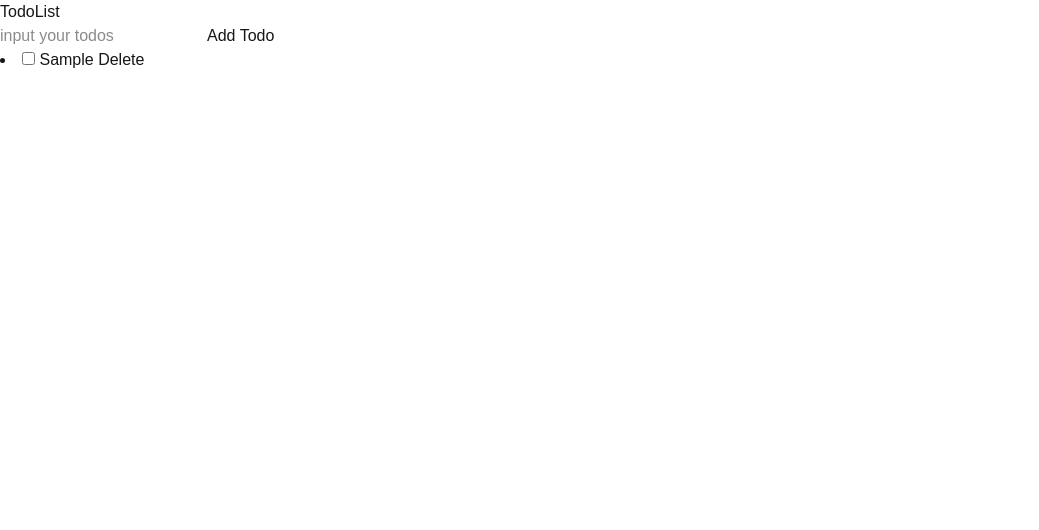
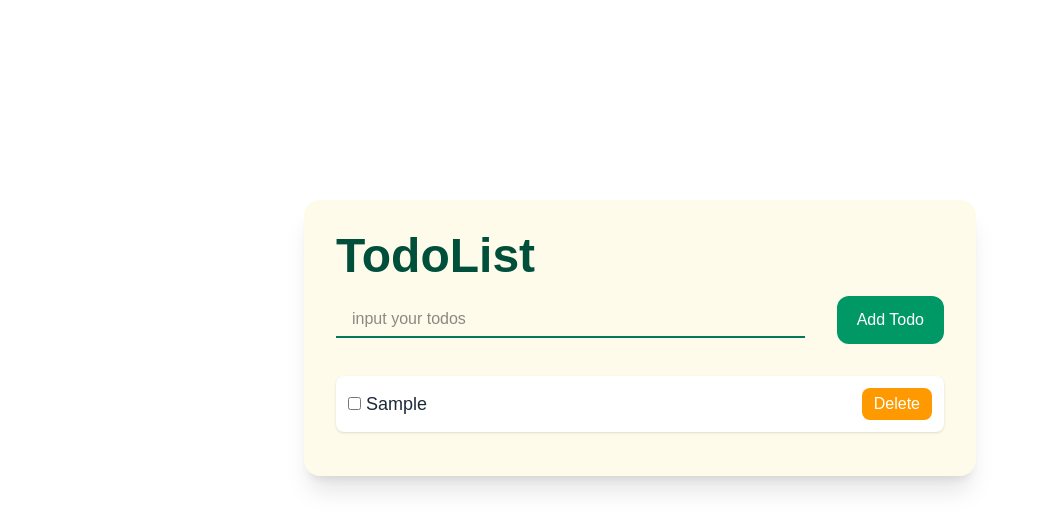
Before and after one commit to Square114514/react-todolist, a Next.js app: page / in a window 1280 px wide. Both pictures are taken after typing "Sample" into the empty fields and a click on the button "Add Todo". Shown: the top 530 px of the page, without its empty margins (0-1039 px from the left). Built offline with nearby package versions, Linux system fonts and the light colour scheme.

Commit message:
feat:id使用uuid，添加基础样式，数据修改方法使用函数式更新，function改为const，按下enter也能add

```diff
--- a/package.json
+++ b/package.json
@@ -11,7 +11,8 @@
   "dependencies": {
     "next": "16.2.4",
     "react": "19.2.4",
-    "react-dom": "19.2.4"
+    "react-dom": "19.2.4",
+    "uuid": "^14.0.0"
   },
   "devDependencies": {
     "@tailwindcss/postcss": "^4",
--- a/src/app/components/AddTodo.tsx
+++ b/src/app/components/AddTodo.tsx
@@ -9,28 +9,35 @@ interface AddProps {
 export default function AddTodo({ onAdd }: AddProps) {
   const [inputValue, setInputValue] = useState("");
 
-  function handleSubmit() {
+  const handleSubmit = () => {
     const text = inputValue.trim();
 
     if (!text) return;
 
     onAdd(text);
     setInputValue("");
-  }
-
-  // function handleChange(e: ChangeEvent<HTMLInputElement>) {
-  //   setInputValue(e.target.value);
-  // }
+  };
 
   return (
-    <div>
+    <div className="flex items-center mb-8 gap-8">
       <input
+        className="flex-1 px-4 py-3 border-b-2 min-w-80 h-9 border-emerald-700 focus:outline-none focus:border-emerald-500 focus:shadow-xl transition"
         type="text"
         value={inputValue}
         onChange={(e) => setInputValue(e.target.value)}
+        onKeyDown={(e) => {
+          if (e.key === "Enter") {
+            handleSubmit();
+          } // 增加按下 Enter 也可 add
+        }}
         placeholder="input your todos"
       />
-      <button onClick={handleSubmit}>Add Todo</button>
+      <button
+        className="bg-emerald-600 text-white px-5 py-3 rounded-xl hover:bg-emerald-700 transition"
+        onClick={handleSubmit}
+      >
+        Add Todo
+      </button>
     </div>
   );
 }
--- a/src/app/components/List.tsx
+++ b/src/app/components/List.tsx
@@ -3,13 +3,16 @@ import TodoItem from "./TodoItem";
 
 interface ListProps {
   todos: Todo[];
-  onDelete: (id: number) => void;
-  onToggle: (id: number) => void;
+  onDelete: (id: string) => void;
+  onToggle: (id: string) => void;
 }
 
 export default function List({ todos, onDelete, onToggle }: ListProps) {
+  if (todos.length === 0) {
+    return <p className="text-center text-gray-400 mt-6">No todos~</p>;
+  }
   return (
-    <>
+    <ul>
       {todos.map((todo) => (
         <TodoItem
           key={todo.id}
@@ -18,6 +21,6 @@ export default function List({ todos, onDelete, onToggle }: ListProps) {
           onToggle={onToggle}
         />
       ))}
-    </>
+    </ul>
   );
 }
--- a/src/app/components/TodoItem.tsx
+++ b/src/app/components/TodoItem.tsx
@@ -2,20 +2,36 @@ import Todo from "../types/Todo";
 
 interface ItemProps {
   todo: Todo;
-  onDelete: (id: number) => void;
-  onToggle: (id: number) => void;
+  onDelete: (id: string) => void;
+  onToggle: (id: string) => void;
 }
 
 export default function TodoItem({ todo, onDelete, onToggle }: ItemProps) {
   return (
-    <li>
-      <input
-        type="checkbox"
-        checked={todo.completed}
-        onChange={() => onToggle(todo.id)}
-      />
-      <span> {todo.text} </span>
-      <button onClick={() => onDelete(todo.id)}>Delete</button>
+    <li className="flex mb-3 items-center justify-between bg-white rounded-lg shadow-sm p-3">
+      <div>
+        <input
+          type="checkbox"
+          checked={todo.completed}
+          onChange={() => onToggle(todo.id)}
+        />
+        <span
+          className={`text-lg ${
+            todo.completed
+              ? "line-through text-gray-400"
+              : "text-gray-800 font-medium"
+          }`}
+        >
+          {" "}
+          {todo.text}{" "}
+        </span>
+      </div>
+      <button
+        className="bg-amber-500 text-white rounded-lg px-3 py-1 hover:bg-amber-600 transition"
+        onClick={() => onDelete(todo.id)}
+      >
+        Delete
+      </button>
     </li>
   );
 }
--- a/src/app/components/TodoList.tsx
+++ b/src/app/components/TodoList.tsx
@@ -3,43 +3,37 @@ import { useState } from "react";
 import AddTodo from "./AddTodo";
 import Todo from "../types/Todo";
 import List from "./List";
-
-let nextId: number = 1;
+import { v4 as uuidv4 } from "uuid";
 
 export default function TodoList() {
   const [todos, setTodos] = useState<Todo[]>([]);
 
-  function addTodo(text: string) {
+  const addTodo = (text: string) => {
     const newTodo: Todo = {
-      id: nextId++,
-      text: text,
+      id: uuidv4(), //从 Date 改为 uuid
+      text,
       completed: false,
       createAt: Date.now(),
     };
 
-    setTodos([...todos, newTodo]);
-  }
+    setTodos((prev) => [...prev, newTodo]);
+  };
 
-  function deleteTodo(id: number) {
-    setTodos(todos.filter((todo) => todo.id !== id));
-  }
+  const deleteTodo = (id: string) => {
+    setTodos((prev) => prev.filter((todo) => todo.id !== id)); // 从 function 改为 const
+  };
 
-  function toggleTodo(id: number) {
-    setTodos(
-      todos.map((todo) =>
-        todo.id === id
-          ? {
-              ...todo,
-              completed: !todo.completed,
-            }
-          : todo,
+  const toggleTodo = (id: string) => {
+    setTodos((prev) =>
+      prev.map((todo) =>
+        todo.id === id ? { ...todo, completed: !todo.completed } : todo,
       ),
     );
-  }
+  };
 
   return (
-    <div>
-      <h1>TodoList</h1>
+    <div className="w-full max-w-2xl bg-amber-50 rounded-2xl shadow-xl p-8">
+      <h1 className="text-5xl font-bold mb-4 text-emerald-900">TodoList</h1>
       <AddTodo onAdd={addTodo} />
       <List todos={todos} onDelete={deleteTodo} onToggle={toggleTodo} />
     </div>
--- a/src/app/data/defaultTodos.ts
+++ /dev/null
@@ -1,7 +0,0 @@
-import Todo from "../types/Todo"
-
-export const DefaultTodos: Todo[] = [
-  { id: 1, text: "Suck dick", completed: false, createAt: 1 },
-  { id: 2, text: "Slurp dick", completed: true, createAt: 2 },
-  { id: 3, text: "Smack ass", completed: false, createAt: 3 },
-]
--- a/src/app/page.tsx
+++ b/src/app/page.tsx
@@ -2,7 +2,7 @@ import TodoList from "./components/TodoList";
 
 export default function App() {
   return (
-    <main>
+    <main className="flex items-center justify-center mt-50">
       <TodoList />
     </main>
   );
--- a/src/app/types/Todo.ts
+++ b/src/app/types/Todo.ts
@@ -1,5 +1,5 @@
 export default interface Todo {
-  id: number;
+  id: string; // 从 Date 改为 uuid
   text: string;
   completed: boolean;
   createAt: number;
```
Also changed, not shown: 2 other files (tests, documents, lock files or other folders).
